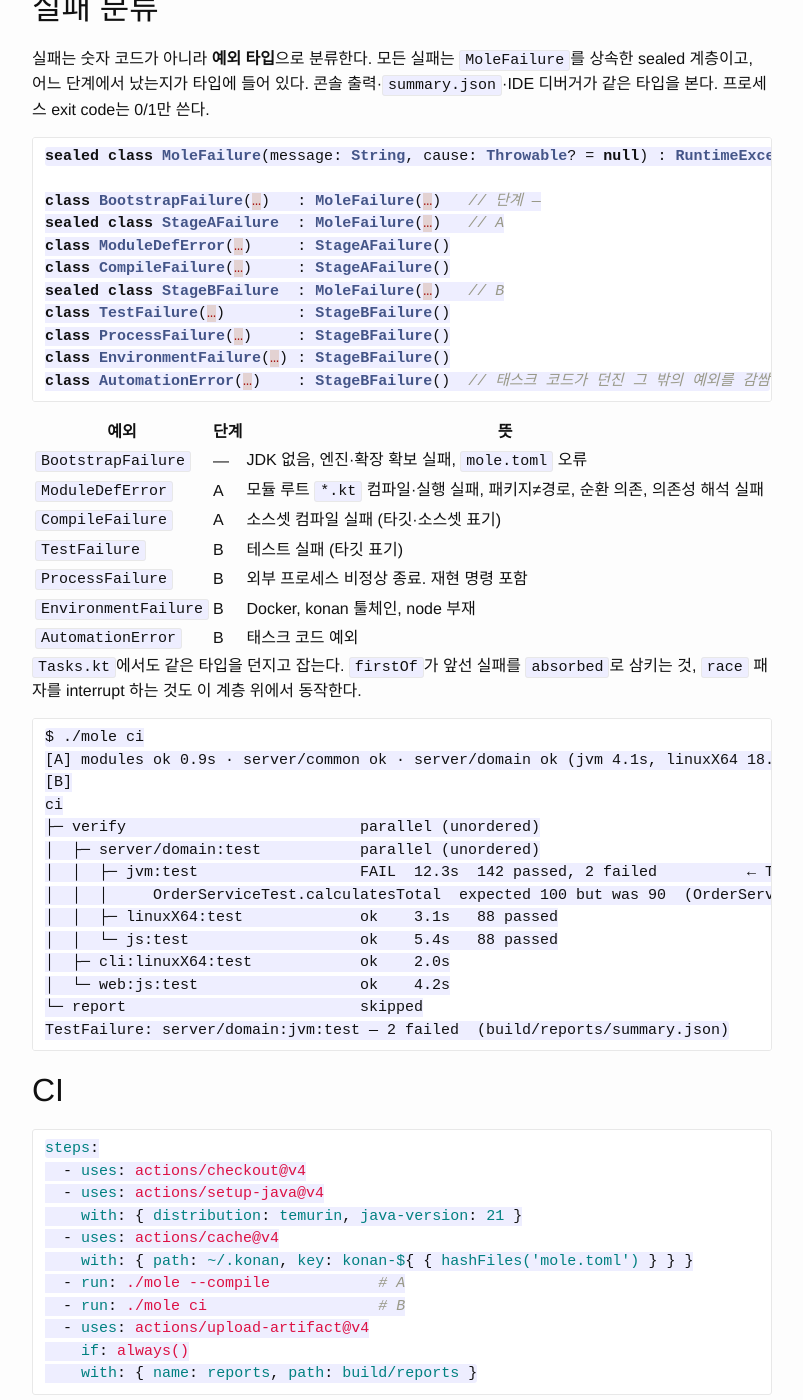
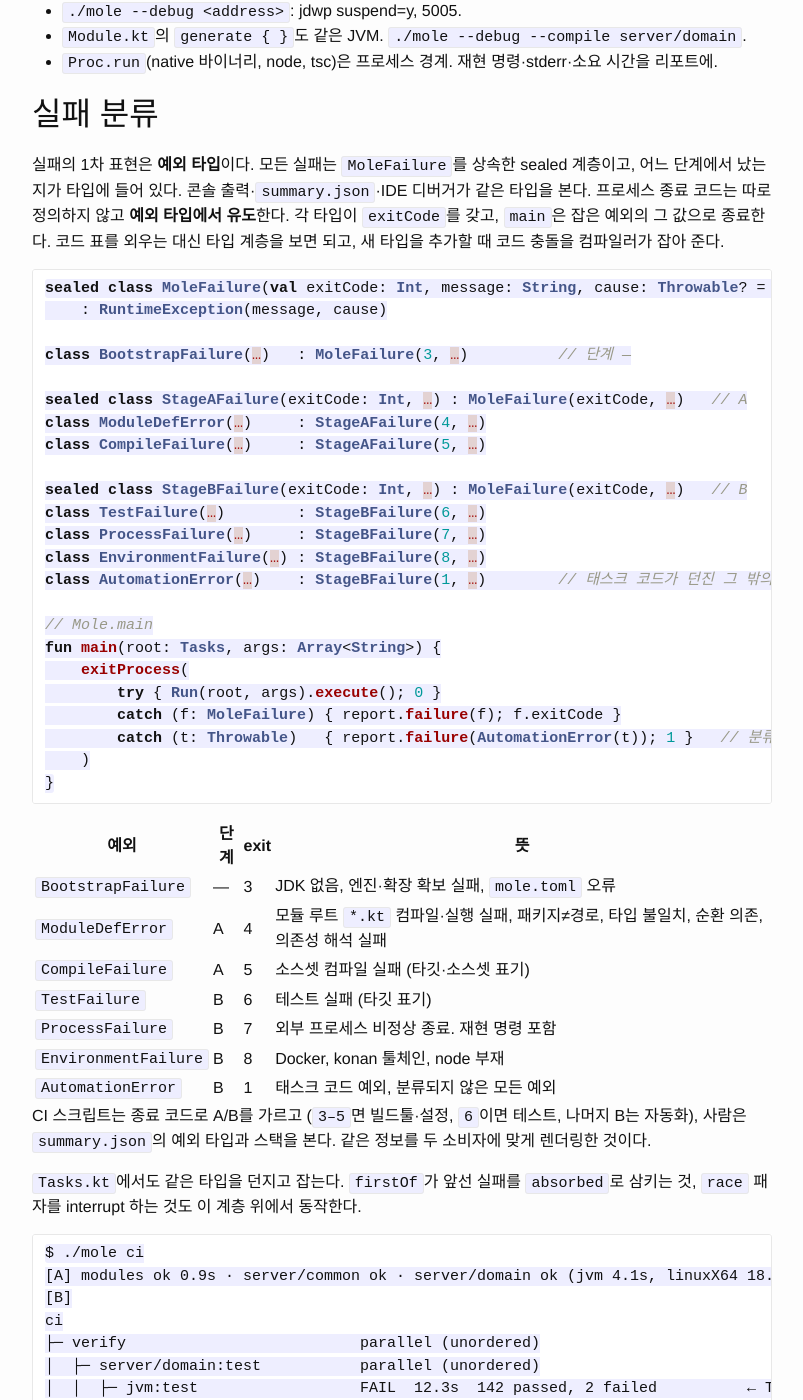
Before and after one commit to JustBurrow/JustBurrow.github.io, a Jekyll site: the page built from _posts/2026-09-21-mole-quick-start.md, in a window 1280 px wide and 1400 px high, scrolled down 15748 px. Shown: the whole window, without its empty margins (238-1041 px from the left). Built offline with Jekyll 4.4.1, drawn with Linux system fonts in a browser that asks for light colours; some of the changed text lies outside the part shown.

Commit message:
🖊️ 모듈 판정에 타입 검사 추가, 종료 코드를 예외에서 유도.
이름과 패키지만으로 판정하면 우연히 Module이라 이름 붙인 객체가 모듈로
오인될 수 있어 엔진 Module 타입 상속을 세 번째 조건으로 넣는다.
종료 코드는 별도 표로 두지 않고 각 예외 타입이 exitCode를 갖게 해,
CI는 코드로, 사람은 타입으로 같은 실패를 읽도록 한다.

Co-Authored-By: Claude Opus 5 (1M context) <noreply@anthropic.com>

````diff
--- a/_posts/2026-09-21-mole-quick-start.md
+++ b/_posts/2026-09-21-mole-quick-start.md
@@ -175,8 +175,8 @@ my-project/                          ← 루트 모듈 (object Module, 기본
 
 규칙:
 
-- **루트의 `mole` 스크립트 기준 상대 경로를 패키지로 갖는 `object Module`이 있으면 그 디렉터리가 모듈**이다. `server/domain/`은 `package server.domain`의 `object Module`이 있을 때 모듈이 되고, 루트는 기본 패키지의 `object Module`이다. 그런 객체가 없는 디렉터리는 그룹 (경로만 제공). `src/` 유무는 무관하다.
-- 엔진은 디렉터리 경로에서 FQN `server.domain.Module`을 유도해 로드한다 (클래스패스 스캔 없음). 파일 이름은 관례상 `Module.kt`를 쓰지만 판정에는 쓰이지 않는다. 패키지가 경로와 다르면 그 디렉터리는 모듈이 아니고, 다른 곳에서 참조하면 `ModuleDefError`.
+- **루트의 `mole` 스크립트 기준 상대 경로를 패키지로 갖고, `Module` 타입을 상속한 `object Module`이 있으면 그 디렉터리가 모듈**이다. 세 조건이 전부 맞아야 한다: ① 이름이 `Module`인 `object`, ② 패키지 = 상대 경로, ③ 엔진의 `mole.module.Module`(또는 그 하위 `KmpModule`/`JvmModule`/`AutomationModule`…)을 상속. `server/domain/`은 `package server.domain`의 `object Module : KmpModule()`이 있을 때 모듈이 되고, 루트는 기본 패키지의 `object Module`이다. 조건이 맞는 객체가 없는 디렉터리는 그룹 (경로만 제공). `src/` 유무는 무관하다.
+- 엔진은 디렉터리 경로에서 FQN `server.domain.Module`을 유도해 로드한다 (클래스패스 스캔 없음). 로드한 객체가 `mole.module.Module`의 인스턴스인지 확인하고, 아니면 그 디렉터리는 모듈이 아니다 — 우연히 이름만 `Module`인 객체가 모듈로 오인되는 것을 막는다. 파일 이름은 관례상 `Module.kt`를 쓰지만 판정에는 쓰이지 않는다. 패키지가 경로와 다르거나 타입이 맞지 않는 객체를 다른 곳에서 `api(...)`로 넘기면 `ModuleDefError`.
 - 모듈 간 의존은 **import 한 `Module` 객체를 넘기는 것**으로 표현한다. `api(server.common.Module)`. 문자열 경로 없음.
 - 소스셋은 KMP Gradle 관례 그대로: `src/<sourceSet>/kotlin`, `src/<sourceSet>/resources`.
 - `mole`은 JVM 소스셋이며 자동화 전용이다. 그 모듈에 `jvm` 타깃이 있으면 `jvmTest → jvmMain → commonMain`을 본다. 없으면 엔진 API만 보고 native/js는 산출물로 다룬다.
@@ -200,8 +200,8 @@ flowchart LR
 | 안                                                     | 위치·발견                                          | 장점                                                                | 단점                                                                               | 판정                                          |
 |--------------------------------------------------------|----------------------------------------------------|---------------------------------------------------------------------|------------------------------------------------------------------------------------|-----------------------------------------------|
 | ① `src/module/kotlin/Module.kt` 소스셋                 | 소스셋 관례                                        | 클래스패스가 소스셋 단위로 명확                                     | `build.gradle.kts`가 모듈 루트에 있는 것과 어긋남. 한 파일을 위해 세 단계 디렉터리 | 탈락                                          |
-| ② **모듈 루트 `*.kt` + 마커 타입 + 디렉터리→FQN** | 루트의 `*.kt`, `ModuleDef` 상속, 경로에서 FQN 유도 | Gradle과 같은 위치. **경로 = 패키지인 `object Module` 존재 = 모듈**. 발견에 스캔 불필요 | 패키지 = 경로 규칙 필요 | **채택** |
-| ③ 모듈 루트 + 클래스패스 스캔                          | `ModuleDef` 구현을 리플렉션으로 전부 탐색          | 패키지 자유                                                         | 스캔 비용, 우연한 발견, 역추적 필요                                                | 탈락                                          |
+| ② **모듈 루트 `*.kt` + 마커 타입 + 디렉터리→FQN** | 루트의 `*.kt`, `Module` 상속, 경로에서 FQN 유도 후 타입 검사 | Gradle과 같은 위치. **경로 = 패키지이고 `Module`을 상속한 `object Module` 존재 = 모듈**. 발견에 스캔 불필요 | 패키지 = 경로 규칙 필요 | **채택** |
+| ③ 모듈 루트 + 클래스패스 스캔                          | `Module` 구현을 리플렉션으로 전부 탐색          | 패키지 자유                                                         | 스캔 비용, 우연한 발견, 역추적 필요                                                | 탈락                                          |
 | ④ import 자체가 의존 선언                              | `import server.common.Module`만으로 의존           | 가장 짧음                                                           | 옵션만 읽으려는 import와 구분 불가. 암묵적                                         | 탈락. 대신 `api(server.common.Module)`로 명시 |
 
 자동화 코드 (`src/mole/kotlin`)는 소스셋으로 남긴다. 자동화는 리소스·여러 파일·`jvmTest` 의존을 갖는 "코드"이고, 모듈 정의는 "선언"이라 성격이 다르기 때문이다.
@@ -287,7 +287,7 @@ data class Artifact(
     val classifier: String? = null, val extension: String = "jar"
 ) : Dependency
 data class JarFile(val path: Path) : Dependency
-abstract class ModuleDef : Dependency                     // Module 객체 자체가 Dependency
+abstract class Module : Dependency                        // 모듈 정의의 기반 타입. object Module 자체가 Dependency
 data class Platform(val bom: Artifact) : Dependency
 data class Npm(val name: String, val version: String) : Dependency   // js 확장
 ```
@@ -605,31 +605,45 @@ OrderServiceTest.calculatesTotal()               src/jvmTest/kotlin/OrderService
 
 ## 실패 분류
 
-실패는 숫자 코드가 아니라 **예외 타입**으로 분류한다. 모든 실패는 `MoleFailure`를 상속한 sealed 계층이고, 어느 단계에서 났는지가 타입에 들어 있다. 콘솔 출력·`summary.json`·IDE 디버거가 같은 타입을 본다. 프로세스 exit code는 0/1만 쓴다.
+실패의 1차 표현은 **예외 타입**이다. 모든 실패는 `MoleFailure`를 상속한 sealed 계층이고, 어느 단계에서 났는지가 타입에 들어 있다. 콘솔 출력·`summary.json`·IDE 디버거가 같은 타입을 본다. 프로세스 종료 코드는 따로 정의하지 않고 **예외 타입에서 유도**한다. 각 타입이 `exitCode`를 갖고, `main`은 잡은 예외의 그 값으로 종료한다. 코드 표를 외우는 대신 타입 계층을 보면 되고, 새 타입을 추가할 때 코드 충돌을 컴파일러가 잡아 준다.
 
 ```kotlin
-sealed class MoleFailure(message: String, cause: Throwable? = null) : RuntimeException(message, cause)
+sealed class MoleFailure(val exitCode: Int, message: String, cause: Throwable? = null)
+    : RuntimeException(message, cause)
 
-class BootstrapFailure(…)   : MoleFailure(…)   // 단계 —
-sealed class StageAFailure  : MoleFailure(…)   // A
-class ModuleDefError(…)     : StageAFailure()
-class CompileFailure(…)     : StageAFailure()
-sealed class StageBFailure  : MoleFailure(…)   // B
-class TestFailure(…)        : StageBFailure()
-class ProcessFailure(…)     : StageBFailure()
-class EnvironmentFailure(…) : StageBFailure()
-class AutomationError(…)    : StageBFailure()  // 태스크 코드가 던진 그 밖의 예외를 감쌈
+class BootstrapFailure(…)   : MoleFailure(3, …)          // 단계 —
+
+sealed class StageAFailure(exitCode: Int, …) : MoleFailure(exitCode, …)   // A
+class ModuleDefError(…)     : StageAFailure(4, …)
+class CompileFailure(…)     : StageAFailure(5, …)
+
+sealed class StageBFailure(exitCode: Int, …) : MoleFailure(exitCode, …)   // B
+class TestFailure(…)        : StageBFailure(6, …)
+class ProcessFailure(…)     : StageBFailure(7, …)
+class EnvironmentFailure(…) : StageBFailure(8, …)
+class AutomationError(…)    : StageBFailure(1, …)        // 태스크 코드가 던진 그 밖의 예외를 감쌈
+
+// Mole.main
+fun main(root: Tasks, args: Array<String>) {
+    exitProcess(
+        try { Run(root, args).execute(); 0 }
+        catch (f: MoleFailure) { report.failure(f); f.exitCode }
+        catch (t: Throwable)   { report.failure(AutomationError(t)); 1 }   // 분류 안 된 예외는 전부 1
+    )
+}
 ```
 
-| 예외                 | 단계 | 뜻                                                                          |
-|----------------------|------|-----------------------------------------------------------------------------|
-| `BootstrapFailure`   | —    | JDK 없음, 엔진·확장 확보 실패, `mole.toml` 오류                             |
-| `ModuleDefError`     | A    | 모듈 루트 `*.kt` 컴파일·실행 실패, 패키지≠경로, 순환 의존, 의존성 해석 실패 |
-| `CompileFailure`     | A    | 소스셋 컴파일 실패 (타깃·소스셋 표기)                                       |
-| `TestFailure`        | B    | 테스트 실패 (타깃 표기)                                                     |
-| `ProcessFailure`     | B    | 외부 프로세스 비정상 종료. 재현 명령 포함                                   |
-| `EnvironmentFailure` | B    | Docker, konan 툴체인, node 부재                                             |
-| `AutomationError`    | B    | 태스크 코드 예외                                                            |
+| 예외                 | 단계 | exit | 뜻                                                                          |
+|----------------------|------|------|-----------------------------------------------------------------------------|
+| `BootstrapFailure`   | —    | 3    | JDK 없음, 엔진·확장 확보 실패, `mole.toml` 오류                             |
+| `ModuleDefError`     | A    | 4    | 모듈 루트 `*.kt` 컴파일·실행 실패, 패키지≠경로, 타입 불일치, 순환 의존, 의존성 해석 실패 |
+| `CompileFailure`     | A    | 5    | 소스셋 컴파일 실패 (타깃·소스셋 표기)                                       |
+| `TestFailure`        | B    | 6    | 테스트 실패 (타깃 표기)                                                     |
+| `ProcessFailure`     | B    | 7    | 외부 프로세스 비정상 종료. 재현 명령 포함                                   |
+| `EnvironmentFailure` | B    | 8    | Docker, konan 툴체인, node 부재                                             |
+| `AutomationError`    | B    | 1    | 태스크 코드 예외, 분류되지 않은 모든 예외                                   |
+
+CI 스크립트는 종료 코드로 A/B를 가르고 (`3–5`면 빌드툴·설정, `6`이면 테스트, 나머지 B는 자동화), 사람은 `summary.json`의 예외 타입과 스택을 본다. 같은 정보를 두 소비자에 맞게 렌더링한 것이다.
 
 `Tasks.kt`에서도 같은 타입을 던지고 잡는다. `firstOf`가 앞선 실패를 `absorbed`로 삼키는 것, `race` 패자를 interrupt 하는 것도 이 계층 위에서 동작한다.
 
@@ -648,6 +662,7 @@ ci
 │  └─ web:js:test                  ok    4.2s
 └─ report                          skipped
 TestFailure: server/domain:jvm:test — 2 failed  (build/reports/summary.json)
+exit 6
 ```
 
 ## CI
@@ -687,7 +702,7 @@ steps:
 
 **빌드 없이 자동화만 쓸 수 있나?** 예. `AutomationModule`을 상속한 최소 `Module.kt`와 `Tasks.kt`. 타깃 확장도 필요 없다. 반대로 `Tasks.kt` 없이 `Module.kt`만 있으면 관례 태스크로 빌드·테스트가 된다.
 
-**`Module.kt`가 아닌 파일 이름을 쓸 수 있나?** 있다. 판정은 파일 이름이 아니라 "루트 `mole` 스크립트 기준 상대 경로 = 패키지인 `object Module`"이다. 다만 한 디렉터리에 그런 객체는 하나뿐이고, 찾기 쉽도록 `Module.kt`에 두는 것을 관례로 한다. 다른 파일 (`Libs.kt`, `Presets.kt`)은 자유롭게 추가할 수 있고 같은 단위로 컴파일된다.
+**`Module.kt`가 아닌 파일 이름을 쓸 수 있나?** 있다. 판정은 파일 이름이 아니라 "루트 `mole` 스크립트 기준 상대 경로 = 패키지이고 `mole.module.Module`을 상속한 `object Module`"이다. 다만 한 디렉터리에 그런 객체는 하나뿐이고, 찾기 쉽도록 `Module.kt`에 두는 것을 관례로 한다. 다른 파일 (`Libs.kt`, `Presets.kt`)은 자유롭게 추가할 수 있고 같은 단위로 컴파일된다.
 
 **import만 하고 `api()`로 넘기지 않으면 의존이 되나?** 아니다. import는 컴파일 단계 코드 참조일 뿐이고, 모듈 의존은 `api`/`implementation`에 객체를 넘겨야 생긴다. 옵션만 재사용 (`common.jvm`)하는 import가 그래서 가능하다.
 
````
Also changed, not shown: other parts of _posts/2026-09-21-mole-quick-start.md (+1 -1 lines).
